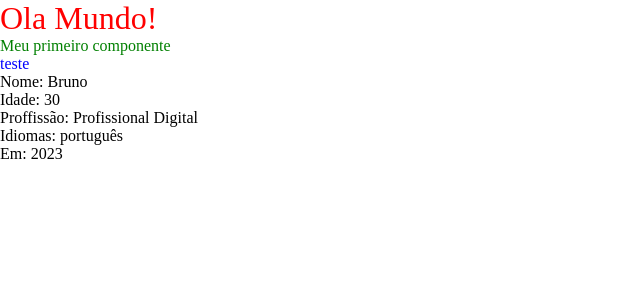
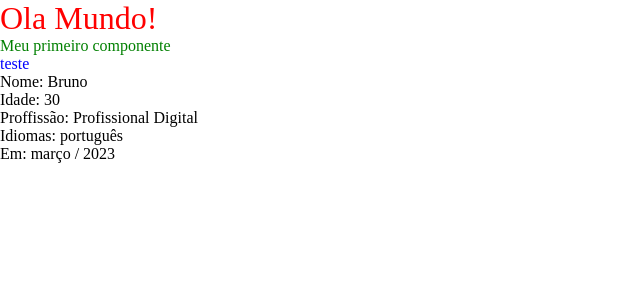
Before and after one commit to brunomoraesdigital/curso-angular, an Angular app: page / in a window 1280 px wide. Shown: the top 300 px of the page, without its empty margins (0-640 px from the left). Built offline with nearby package versions, Linux system fonts and the light colour scheme.

Commit message:
070323.2150

```diff
--- a/src/app/components/first-component/first-component.component.html
+++ b/src/app/components/first-component/first-component.component.html
@@ -1,9 +1,9 @@
 <h2>Meu primeiro componente</h2>
 <h2 class="titulo">teste</h2>
 <ul>
-    <li>Nome: {{ name }}</li>
-    <li>Idade: {{ idade }}</li>
-    <li>Proffissão: {{ profissao }}</li>
-    <li>Idiomas: {{ idiomas[0] }}</li>
-    <li>Em: {{ data.ano}}</li>
+  <li>Nome: {{ name }}</li>
+  <li>Idade: {{ idade }}</li>
+  <li>Proffissão: {{ profissao }}</li>
+  <li>Idiomas: {{ idiomas[0] }}</li>
+  <li>Em: {{ data.mes }} / {{ data.ano }}</li>
 </ul>
```
Also changed, not shown: 1 other file (tests, documents, lock files or other folders).
